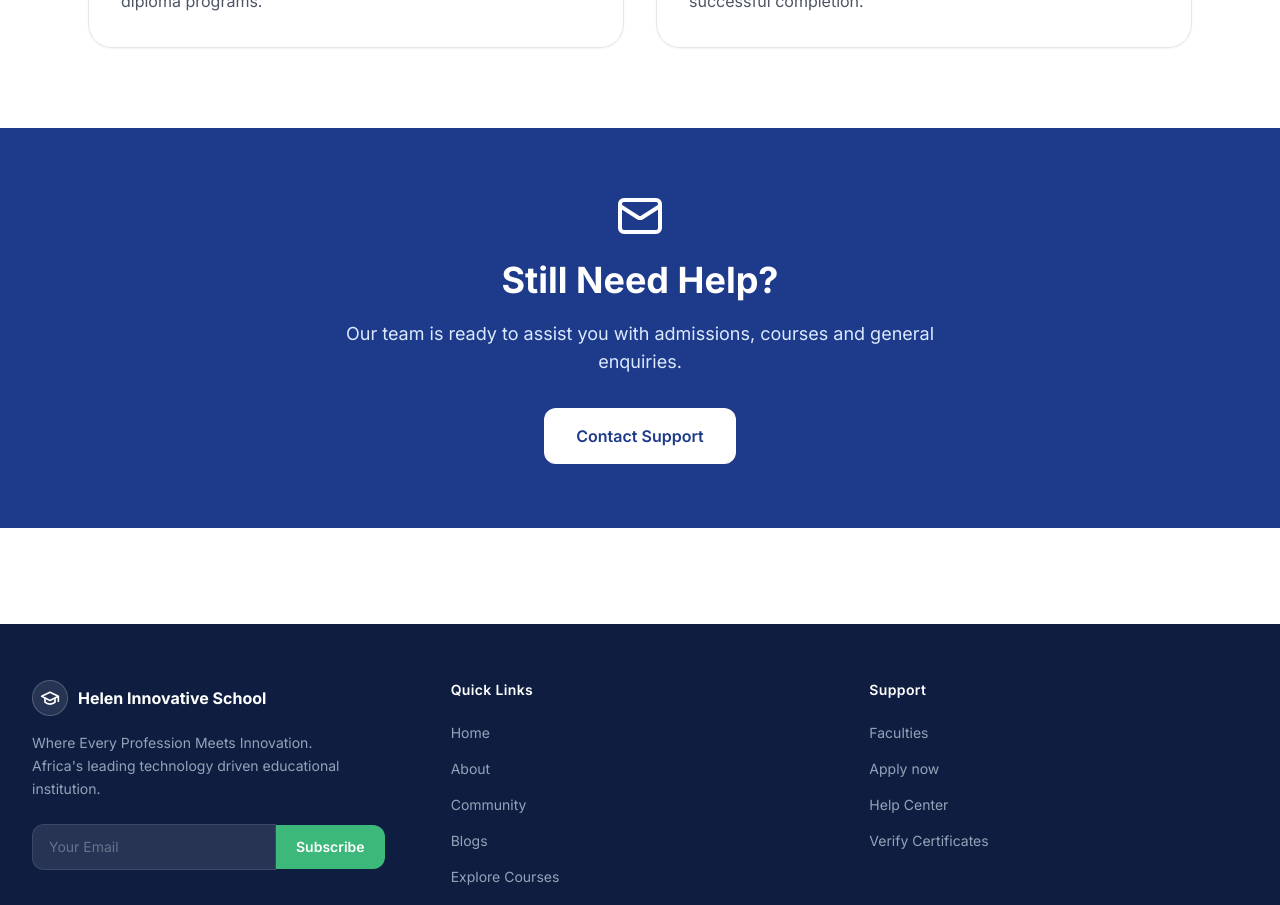
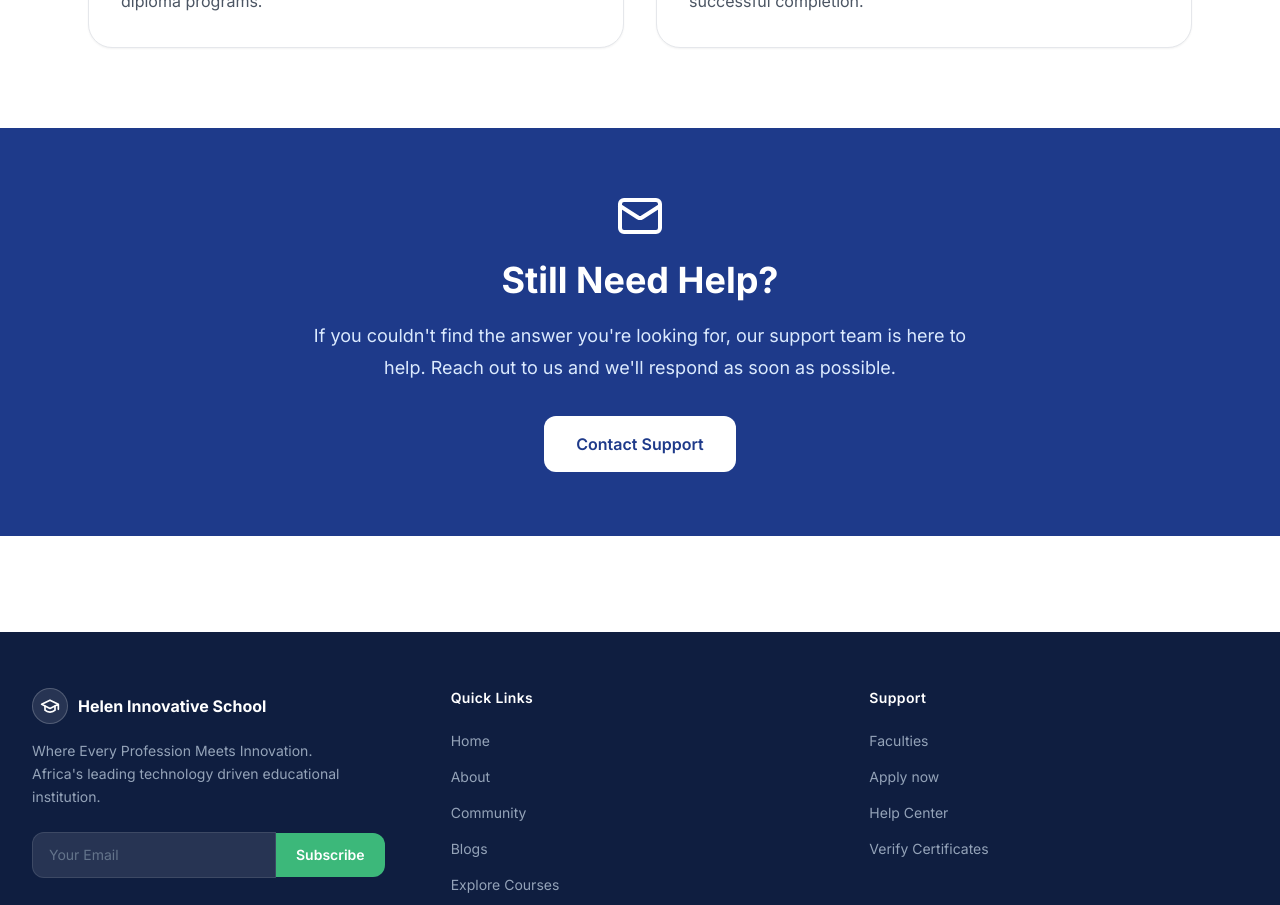
Before and after one commit to kevin-georgewill/Helen-Innovative-School, a Next.js app in the folder frontend/: page /help in a window 1280 px wide. Shown: the part 1060-1965 px from the top of the page. Built offline with nearby package versions, Linux system fonts and the light colour scheme.

Commit message:
refactor: add support email to help page and simplify footer

```diff
--- a/frontend/app/(public)/help/page.tsx
+++ b/frontend/app/(public)/help/page.tsx
@@ -87,7 +87,10 @@ export default function HelpPage() {
 
       </section>
 
-      <section className="bg-blue-900 py-16 text-center text-white">
+      {/* Contact Support */}
+<section className="bg-blue-900 py-16 text-white">
+
+  <div className="mx-auto max-w-4xl px-6 text-center">
 
     <Mail className="mx-auto h-12 w-12" />
 
@@ -95,13 +98,19 @@ export default function HelpPage() {
       Still Need Help?
     </h2>
 
-        <p className="mx-auto mt-5 max-w-2xl text-lg text-blue-100">
-          Our team is ready to assist you with admissions, courses and general enquiries.
+    <p className="mx-auto mt-5 max-w-2xl text-lg leading-8 text-blue-100">
+      If you couldn't find the answer you're looking for, our support team is
+      here to help. Reach out to us and we'll respond as soon as possible.
     </p>
 
-        <button className="mt-8 rounded-xl bg-white px-8 py-4 font-semibold text-blue-900 transition hover:bg-gray-100">
+    <a
+      href="mailto:info@his.edu.ng"
+      className="mt-8 inline-block rounded-xl bg-white px-8 py-4 font-semibold text-blue-900 transition hover:bg-gray-100"
+    >
       Contact Support
-        </button>
+    </a>
+
+  </div>
 
 </section>
 
```
Lines whose indentation alone changed are shown as unchanged.
